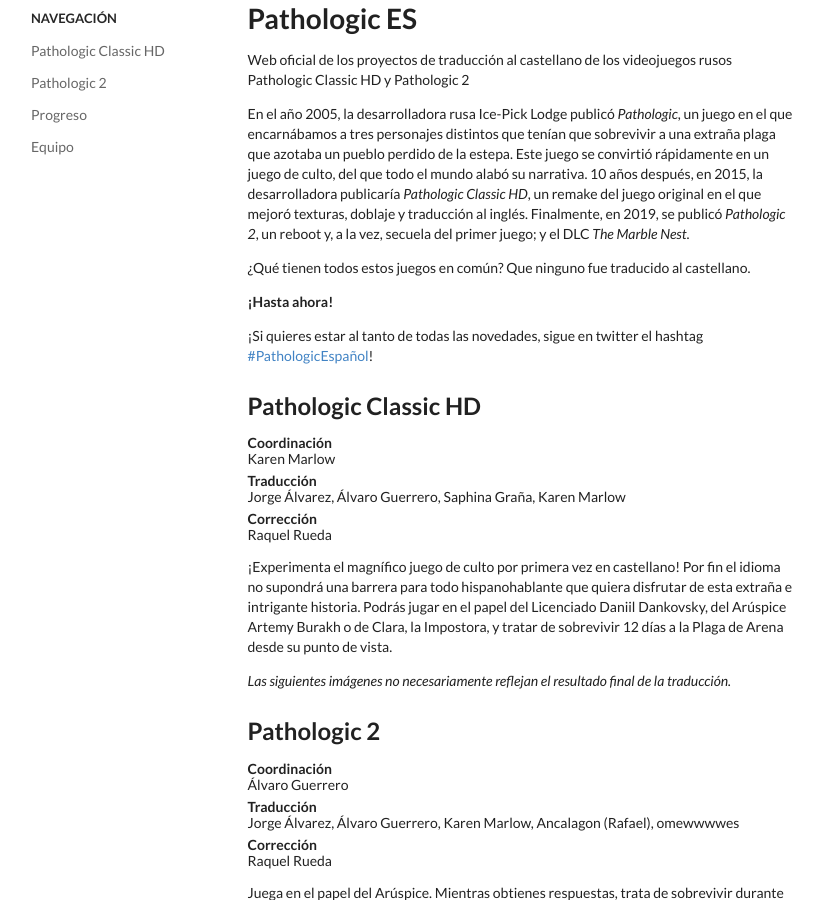
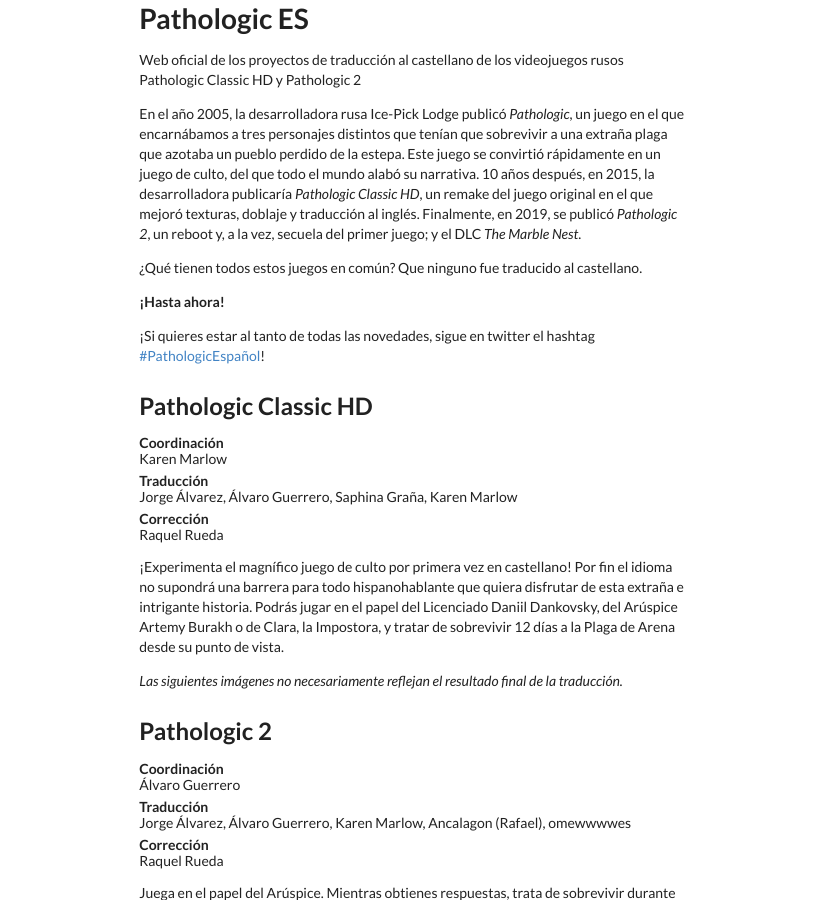
Before and after one commit to pathologic-es/pathologic-es.github.io, a Jekyll site: the page built from index.md, in a window 1280 px wide and 900 px high. Shown: the whole window, without its empty margins (226-1049 px from the left). Built offline with Jekyll 4.4.1, drawn with Linux system fonts in a browser that asks for light colours.

Commit message:
Update default.html

```diff
--- a/_layouts/default.html
+++ b/_layouts/default.html
@@ -12,9 +12,6 @@
 	<body>
 		<div class="ui stackable grid container">
 			<div class="ui centered grid">
-				<div id="sidebar" class="three wide column">
-					{% include navigation.html %}
-				</div>
 				<div class="eight wide column">
 					<h1>{{ site.title }}</h1>
 					<p>{{ site.description }}</p>
```
